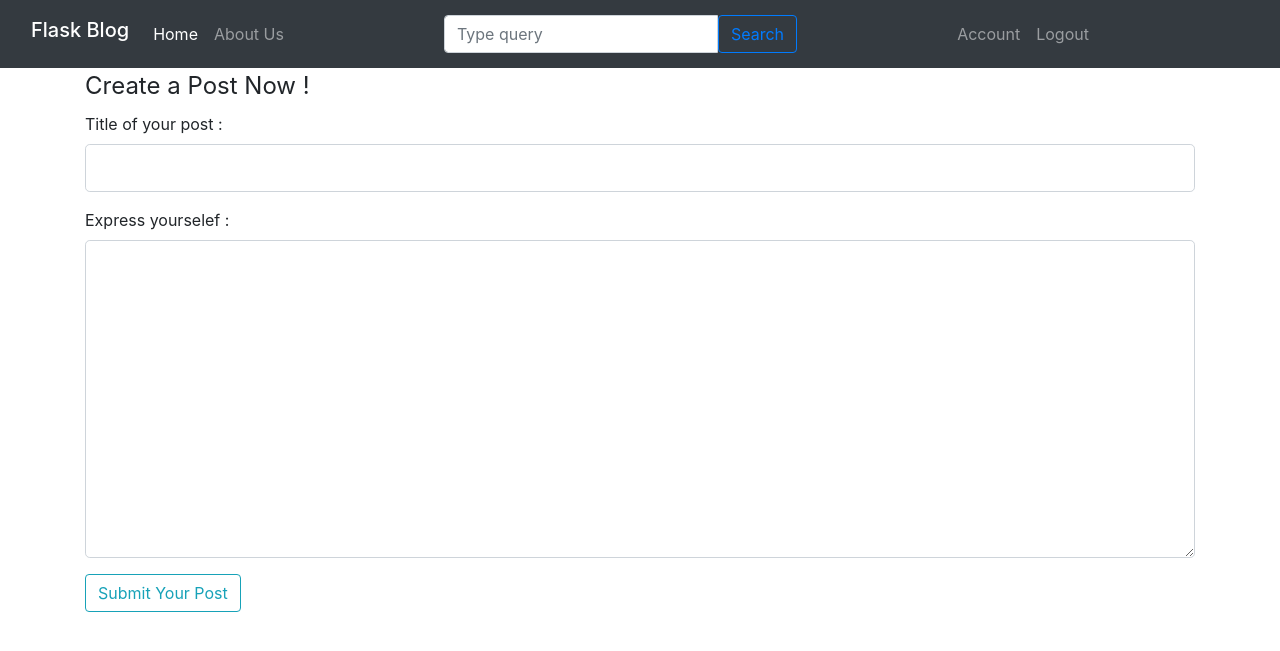
After one commit to brahimfilali758/Flask-blog-app, a Flask app: page /create_post in a window 1280 px wide. The commit adds this page. Shown: the top 651 px of the page. Run offline with Flask 2, Linux system fonts and the light colour scheme; a user stored in the database is signed in; some libraries are stand-ins or nearby versions.

Commit message:
Adding posts feature added succefully

```diff
--- a/flaskblog/forms.py
+++ b/flaskblog/forms.py
@@ -1,6 +1,6 @@
 from flask_wtf import FlaskForm
 from flask_wtf.file import FileField , FileAllowed
-from wtforms import StringField, PasswordField, SubmitField, BooleanField
+from wtforms import StringField, PasswordField, SubmitField, BooleanField , TextAreaField
 from wtforms.validators import DataRequired, Length, Email, EqualTo , ValidationError
 from flaskblog.models import User , Post
 from flask_login import current_user
@@ -61,3 +61,10 @@ class UpdateAccountForm(FlaskForm):
             user = User.query.filter_by(email=email.data).first()
             if user :
                 raise ValidationError('Email is already taken , PLease choose another one !')
+
+class CreatePostForm(FlaskForm):
+    title = StringField('Title of your post : ' , validators=[DataRequired()])
+    content = TextAreaField('Express yourselef :',
+                        validators=[DataRequired()] , render_kw={"rows": 10, "cols": 11})
+
+    submit = SubmitField('Submit Your Post')
--- a/flaskblog/models.py
+++ b/flaskblog/models.py
@@ -23,7 +23,7 @@ class User(db.Model ,UserMixin):
 class Post(db.Model ,UserMixin):
     id = db.Column(db.Integer , primary_key = True)
     title = db.Column(db.String(20) , nullable = False )
-    content = db.Column(db.Text, nullable = False )=
+    content = db.Column(db.Text, nullable = False )
     date_posted = db.Column(db.DateTime , default=datetime.utcnow)
     user_id = db.Column(db.Integer , db.ForeignKey('user.id'))
 
--- a/flaskblog/routes.py
+++ b/flaskblog/routes.py
@@ -3,15 +3,17 @@ from secrets import token_hex
 from os.path import join , splitext
 from flaskblog import app , bcrypt , db
 from flask import render_template , url_for , flash ,redirect , request
-from flaskblog.forms import RegistrationForm , LoginForm , UpdateAccountForm
+from flaskblog.forms import RegistrationForm , LoginForm , UpdateAccountForm , CreatePostForm
 from flaskblog.models import User , Post
 from flask_login import login_user , logout_user , current_user , login_required
 
 @app.route("/")
 @app.route("/home")
+@login_required
 def home():
     posts = Post.query.all()
-    return render_template('home.html' , title = "Home page" , posts = posts )
+    image_file = url_for('static', filename=join('profile_pics',current_user.image_file))
+    return render_template('home.html' , title = "Home page" , posts = posts , image_file = image_file)
 
 
 @app.route("/about")
@@ -103,3 +105,18 @@ def save_picture(form_picture):
     image_scaled.save(picture_path)
 
     return picture_file_name
+
+
+@app.route("/create_post" , methods=['GET','POST'])
+@login_required
+def create_post():
+    form = CreatePostForm()
+    if form.validate_on_submit():
+        title = form.title.data
+        content = form.content.data
+        post = Post(title = title , content = content , user_id = current_user.id)
+        db.session.add(post)
+        db.session.commit()
+        flash('Your post has been published succefully !' , 'success')
+        return redirect(url_for('home'))
+    return render_template('create_post.html' ,title= 'Create a Post Now !', form = form)
--- a/flaskblog/static/main.css
+++ b/flaskblog/static/main.css
@@ -1,4 +1,3 @@
-
 .article-img {
 max-width: 100%;
 min-width: 50px;
@@ -96,15 +95,15 @@ a.article-title:hover {
   font-size: 2.5rem;
 }
 
+/* The navigation bar
 
-/* The navigation bar */
 .navbar {
-  overflow: hidden;
-  background-color: #333;
-  position: fixed; /* Set the navbar to fixed position */
-  top: 0; /* Position the navbar at the top of the page */
-  width: 100%; /* Full width */
+  position: fixed;
+  top: 0;
+  width: 100%;
+  z-index: 1;
 }
+
 
 /* Links inside the navbar */
 .navbar a {
@@ -125,3 +124,4 @@ a.article-title:hover {
 .main {
   margin-top: 30px; /* Add a top margin to avoid content overlay */
 }
+*/
--- a/flaskblog/templates/account.html
+++ b/flaskblog/templates/account.html
@@ -10,7 +10,6 @@
           <p class="text-secondary"> <a href=" {{url_for('update_account')}} ">Update your informations</a></p>
         </div>
       </div>
-      <!-- FORM HERE -->
     </div>
 
 {% endblock content %}
--- /dev/null
+++ b/flaskblog/templates/create_post.html
@@ -0,0 +1,25 @@
+{% extends 'layout.html' %}
+
+{% block content %}
+<div class="container">
+    <form method="POST" action="">
+        {{form.hidden_tag()}}
+        <fieldset>
+            <legend>
+                Create a Post Now ! <br>
+            </legend>
+            <div class="form-group">
+                {{form.title.label(class="form-label")}} <br>
+                {{form.title(class="form-control form-control-lg")}}
+            </div>
+            <div class="form-group">
+                {{form.content.label(class="form-label")}} <br>
+                {{form.content(class="form-control form-control-lg")}}
+            </div>
+            <div class="form-group">
+                {{form.submit(class="btn btn-outline-info")}}
+            </div>
+        </fieldset>
+    </form>
+</div>
+{% endblock %}
--- a/flaskblog/templates/layout.html
+++ b/flaskblog/templates/layout.html
@@ -6,8 +6,10 @@
     <meta name="viewport" content="width=device-width, initial-scale=1, shrink-to-fit=no">
 
     <link rel="stylesheet" type="text/css" href="{{ url_for('static', filename='main.css') }}">
+    <link rel="stylesheet" href="https://cdn.jsdelivr.net/npm/bootstrap@4.5.3/dist/css/bootstrap.min.css" integrity="sha384-TX8t27EcRE3e/ihU7zmQxVncDAy5uIKz4rEkgIXeMed4M0jlfIDPvg6uqKI2xXr2" crossorigin="anonymous">
+    {% block link_css %}
+    {% endblock %}
 
-    <link rel="stylesheet" href="https://cdn.jsdelivr.net/npm/bootstrap@4.5.3/dist/css/bootstrap.min.css" integrity="sha384-TX8t27EcRE3e/ihU7zmQxVncDAy5uIKz4rEkgIXeMed4M0jlfIDPvg6uqKI2xXr2" crossorigin="anonymous">
     {% if title %}
         <title>Flask Blog - {{ title }}</title>
     {% else %}
@@ -18,9 +20,9 @@
 <body>
   <header>
     <!-- Navbar -->
-    <nav class="navbar navbar-expand-lg navbar-dark bg-dark">
+    <nav class="navbar navbar-expand-lg navbar-dark bg-dark fixed-navbar ">
       <!-- Container wrapper -->
-      <div class="container">
+      <div class="container-fluid">
         <!-- Navbar brand -->
         <h3 class="navbar-brand" >Flask Blog</h3>
         <div class="collapse navbar-collapse" id="navbarSupportedContent">
@@ -64,9 +66,10 @@
         </div>
       </div>
     </nav>
+    <div class="navbar-spacer"></div>
   </header>
   <main>
-    <div class="container">
+    <div class="container-fluid">
           <div class="col-md">
             {% with messages = get_flashed_messages(with_categories=true) %}
               {% if messages %}
```
Also changed, not shown: flaskblog/static/profile_pics/home.css (added, +19 -0 lines), flaskblog/templates/home.html (+40 -3 lines), flaskblog/static/home.css (added), flaskblog/static/profile_pics/e4a55aa872db1bc0.jpg (added), flaskblog/test.db.
